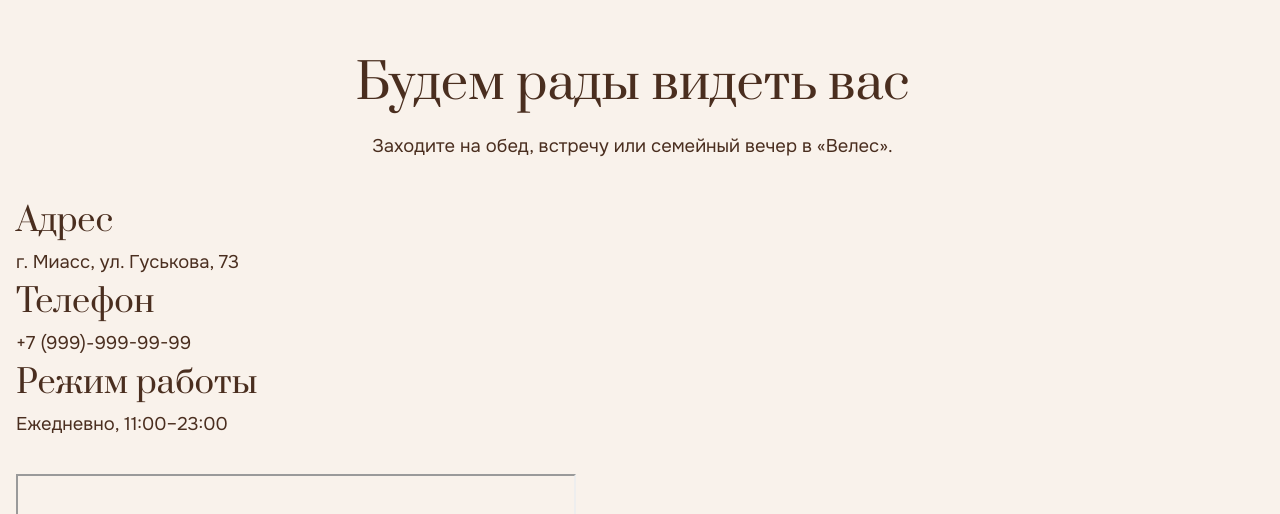
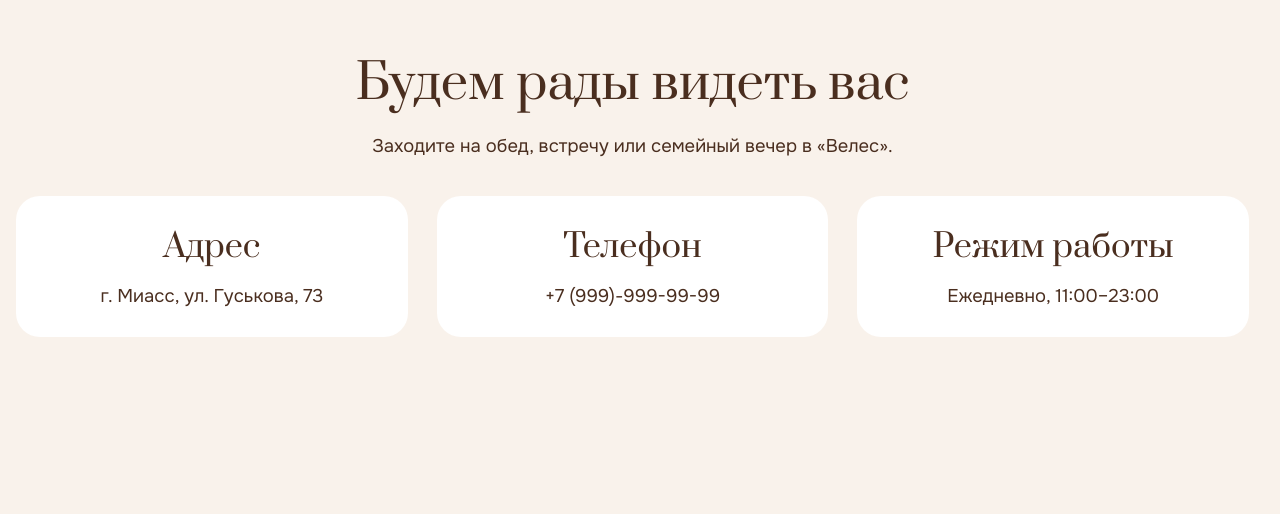
Before and after one commit to artemSoko1ov/veles, a React (Vite) app: page / in a window 1280 px wide. Shown: the part 3067-3581 px from the top of the page. Built offline with nearby package versions, Linux system fonts and the light colour scheme; the HTML template or start-up script is replaced by a standard one; a web font is replaced by a local one.

Commit message:
feat: add styles in section Contacts

```diff
--- a/src/shared/ui/Slide/Slide.module.scss
+++ b/src/shared/ui/Slide/Slide.module.scss
@@ -4,7 +4,7 @@
   min-height: 480px;
   overflow: hidden;
 
-  background-color: var(--color-background);
+  background-color: var(--color-white);
   border-radius: var(--radius-lg);
   box-shadow: var(--shadow-sm);
 }
--- a/src/widgets/Contacts/ui/Contacts.module.scss
+++ b/src/widgets/Contacts/ui/Contacts.module.scss
@@ -0,0 +1,62 @@
+.content {
+  display: grid;
+  grid-template-columns: repeat(3, 1fr);
+  gap: fluid(32, 20);
+}
+
+.item {
+  display: flex;
+  flex-direction: column;
+  align-items: center;
+  gap: 8px;
+  padding: fluid(28, 20);
+  background-color: var(--color-white);
+  border-radius: var(--radius-lg);
+}
+
+.item a {
+  width: fit-content;
+  text-decoration: none;
+  transition: color var(--transition);
+
+  @include hover {
+    color: var(--color-primary);
+  }
+}
+
+.map {
+  grid-column: 1 / -1;
+  width: 100%;
+  height: fluid(500, 350);
+  overflow: hidden;
+}
+
+.map > div {
+  width: 100%;
+  height: 100%;
+}
+
+.map iframe {
+  display: block;
+  width: 100%;
+  height: 100%;
+  border: 0;
+}
+
+@include tablet {
+  .content {
+    grid-template-columns: 1fr;
+    gap: 12px;
+    margin-top: 32px;
+  }
+
+  .item {
+    padding: 20px;
+  }
+
+  .map {
+    height: 350px;
+    margin-top: 12px;
+    border-radius: var(--radius-lg);
+  }
+}
```
